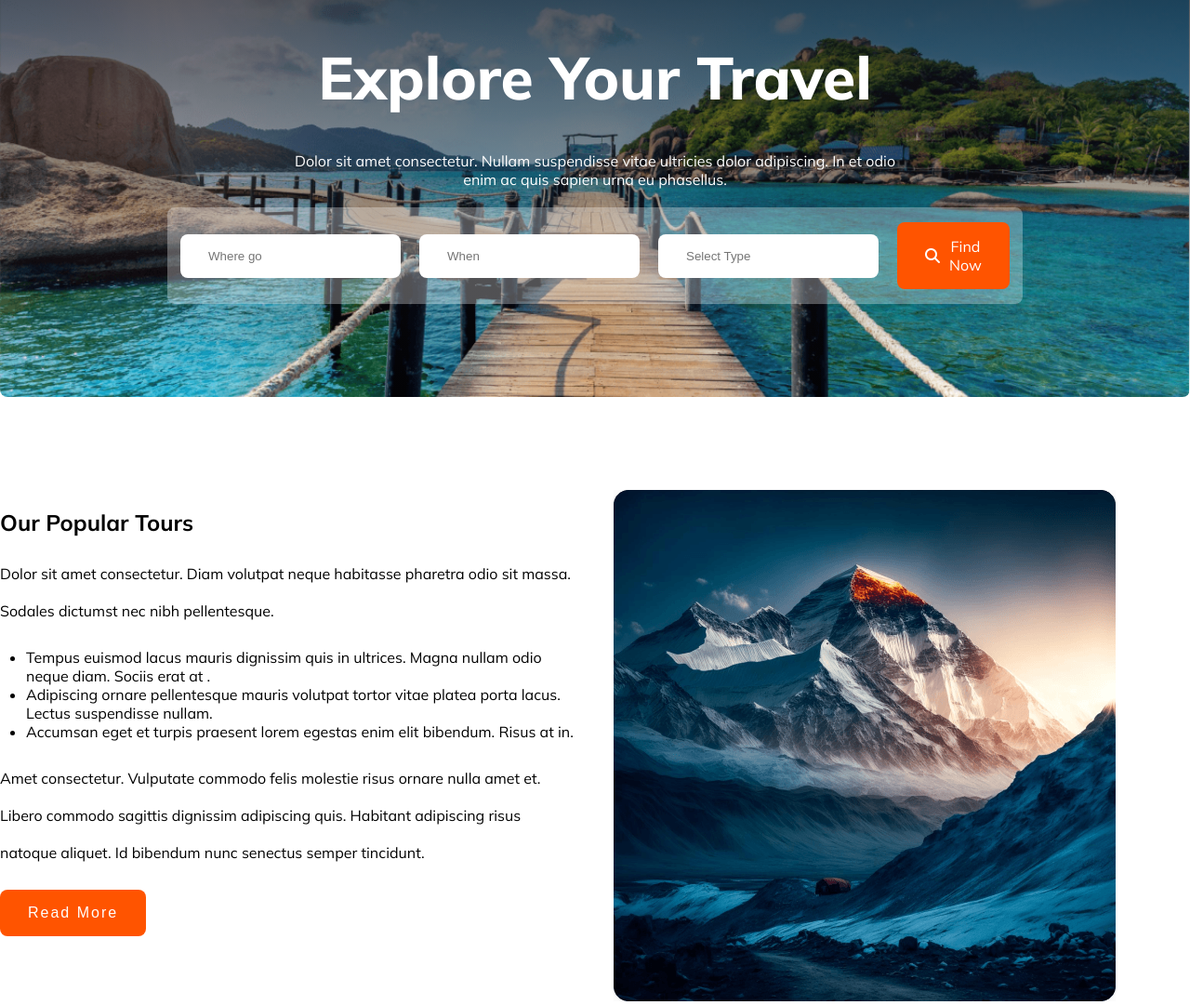
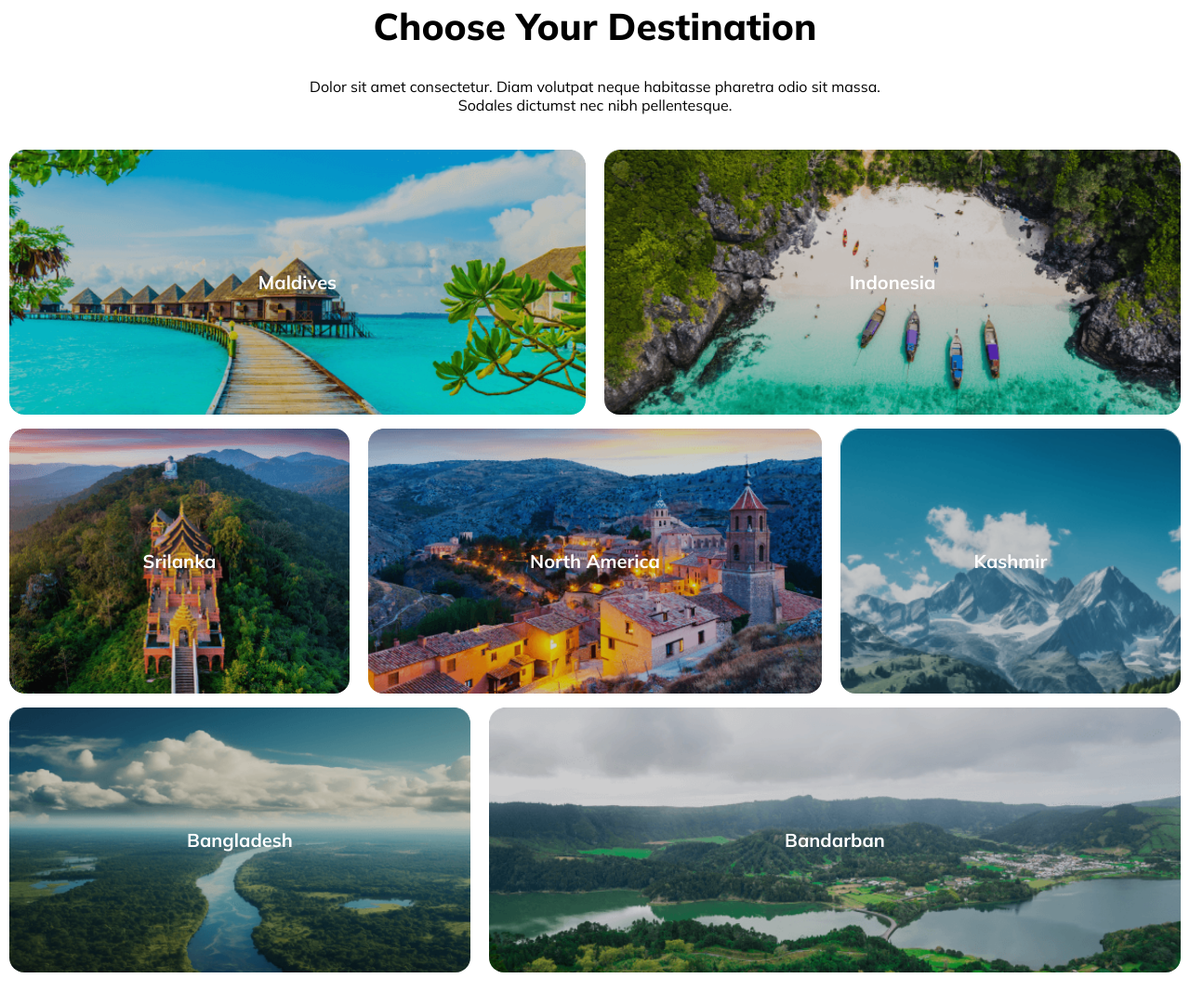
Before and after one commit to rockyhaque/champion-trail, a plain HTML site: page index.html in a window 1280 px wide. Shown: the part 183-1264 px from the top of the page at 93% size. After the commit the page ends 1236 px from the top, so only its background shows below. Drawn offline with Linux system fonts and the light colour scheme.

Commit message:
destination section done

```diff
--- a/css/responsive.css
+++ b/css/responsive.css
@@ -1,4 +1,4 @@
-/* Mobile Device Responsive */
+/*------------->> Mobile Device Responsive<<------------- */
 
 @media (max-width: 600px) {
   /*----------------- Header Section start-------------- */
@@ -15,9 +15,10 @@
   }
 
   /* -----------------Explore Section------------- */
-  main{
+  main {
     padding: 0px 25px;
   }
+
   .explore-container-text {
     padding: 20px 0px;
   }
@@ -71,33 +72,56 @@
     margin-top: 50px;
   }
 
-  .tour-text{
+  .tour-text {
     width: 100%;
     margin-bottom: 10px;
   }
 
-  .tour-list-items{
+  .tour-list-items {
     margin-left: 20px;
   }
 
-  .tour-img{
+  .tour-img {
     width: 100%;
     margin: auto;
   }
 
-  .tour-img img{
+  .tour-img img {
     height: 400px;
     width: 100%;
     object-fit: cover;
     border-radius: 15px;
   }
+
+  /* ------------------Destination Section---------------------- */
+
+  .malives-indonesia,
+  .srilanka-america-kashmir,
+  .bangladesh-bandarban{
+    flex-direction: column;
+    height: 500px;
+  }
+
+  .maldives,
+  .indonesia,
+  .srilanka,
+  .america,
+  .kashmir,
+  .bangladesh,
+  .bandarban{
+    display: flex;
+    justify-content: center;
+    align-items: center;
+    flex: 100%;
+    width: 100%;
+    padding: 0;
+    margin-top: 10px;
   }
 
 
+}
 
-/*------------->> Mobile Device Responsive<<---------------- */
-
-
+/*------------->> Tablet Device Responsive<<---------------- */
 
 @media (min-width: 601px) and (max-width: 992px) {
   header {
@@ -157,31 +181,31 @@
 
   /*-------------------- Popular Tour Section-------------- */
 
-
   .popular-tour-container {
     flex-direction: column;
     margin-top: 50px;
   }
 
-    .tour-text{
+  .tour-text {
     width: 100%;
     margin-bottom: 10px;
   }
 
-    .tour-list-items{
+  .tour-list-items {
     margin-left: 20px;
   }
 
-    .tour-img{
+  .tour-img {
     width: 100%;
     margin: auto;
   }
 
-    .tour-img img{
+  .tour-img img {
     height: 400px;
     width: 100%;
     object-fit: cover;
     border-radius: 15px;
   }
 
+  /* ------------------Destination Section---------------------- */
 }
--- a/css/style.css
+++ b/css/style.css
@@ -33,6 +33,11 @@ body {
   color: var(--white-color);
   letter-spacing: 2px;
   font-size: 16px;
+}
+
+.heading {
+  font-size: 40px;
+  font-weight: 800;
 }
 
 /*----------------- Header Section start-------------- */
@@ -159,29 +164,104 @@ main {
   gap: 40px;
 }
 
-.tour-text{
+.tour-text {
   width: 50%;
   margin-bottom: 30px;
-
 }
 
-.tour-text div{
+.tour-text div {
   margin-top: 20px;
 }
 
-.tour-text p{
+.tour-text p {
   line-height: 40px;
 }
 
-.tour-list-items{
+.tour-list-items {
   margin-left: 28px;
 }
 
-.tour-img{
+.tour-img {
   width: 50%;
 }
 
-.tour-img img{
+.tour-img img {
   height: 550px;
   width: auto;
 }
+
+/* ------------------Destination Section---------------------- */
+
+.destination-container {
+  margin-top: 100px;
+}
+.destination-text {
+  text-align: center;
+}
+
+.destination-text p {
+  margin: 30px 0px;
+}
+
+.destination-img {
+  text-align: center;
+  color: var(--white-color);
+  font-size: 20px;
+  font-weight: 200;
+}
+
+.malives-indonesia,
+.srilanka-america-kashmir,
+.bangladesh-bandarban {
+  display: flex;
+  justify-content: space-around;
+  align-items: center;
+  text-align: center;
+  height: 300px;
+}
+
+.maldives,
+.indonesia,
+.srilanka,
+.america,
+.kashmir,
+.bangladesh,
+.bandarban {
+  margin: 0px 10px;
+  background-repeat: no-repeat;
+  background-size: cover;
+  padding: 130px 0px;
+  width: 480px;
+  border-radius: 16px;
+  object-fit: cover;
+}
+
+.maldives {
+  background-image: url(../Images/Rectangle-5.png);
+  flex: 50%;
+}
+.indonesia {
+  background-image: url(../Images/Rectangle-8.png);
+  flex: 50%;
+}
+
+.srilanka {
+  background-image: url(../Images/Rectangle-6.png);
+  flex: 30%;
+}
+.america {
+  background-image: url(../Images/Rectangle-7.png);
+  flex: 40%;
+}
+.kashmir {
+  background-image: url(../Images/Rectangle-9.png);
+  flex: 30%;
+}
+.bangladesh {
+  background-image: url(../Images/Rectangle-11.png);
+  flex: 40%;
+}
+.bandarban {
+  background-image: url(../Images/Rectangle-10.png);
+  flex: 60%;
+}
--- a/index.html
+++ b/index.html
@@ -34,7 +34,7 @@
 
     <main>
       <!-- Explore Section -->
-      <section>
+      <section class="hidden">
         <div class="explore-container">
           <div class="explore-container-text">
             <div><h1>Explore Your Travel</h1></div>
@@ -59,11 +59,11 @@
       </section>
 
       <!-- Popular Tour Section -->
-      <section>
+      <section class="hidden">
         <div class="popular-tour-container">
           <div class="tour-text">
             <div>
-              <h2>Our Popular Tours</h2>
+              <h2 class="heading">Our Popular Tours</h2>
             </div>
             <div>
               <p>
@@ -104,6 +104,46 @@
           </div>
         </div>
       </section>
+
+      <!-- Destination Section -->
+      <section>
+        <div class="destination-container">
+            <div class="destination-text">
+                <h2 class="heading">Choose Your Destination</h2>
+                <p>Dolor sit amet consectetur. Diam volutpat neque habitasse pharetra odio sit massa. <br> Sodales dictumst nec nibh pellentesque.</p>
+            </div>
+            <div class="destination-img">
+                <div class="malives-indonesia">
+                    <div class="maldives">
+                        <h4>Maldives</h4>
+                    </div>
+                    <div class="indonesia">
+                        <h4>Indonesia</h4>
+                    </div>
+                </div>
+                <div class="srilanka-america-kashmir">
+                    <div class="srilanka">
+                        <h4>Srilanka</h4>
+                    </div>
+                    <div class="america">
+                        <h4>North America</h4>
+                    </div>
+                    <div class="kashmir">
+                        <h4>Kashmir</h4>
+                    </div>
+                </div>
+                <div class="bangladesh-bandarban">
+                    <div class="bangladesh">
+                        <h4>Bangladesh</h4>
+                    </div>
+                    <div class="bandarban">
+                        <h4>Bandarban</h4>
+                    </div>
+                </div>
+            </div>
+
+        </div>
+      </section>
     </main>
 
     <footer></footer>
```
Also changed, not shown: Images/Group-39.png (renamed from Images/Group 39.png), Images/Group-40.png (renamed from Images/Group 40.png), Images/Group-40089.png (renamed from Images/Group 40089.png), Images/Rectangle-10.png (renamed from Images/Rectangle 10.png), Images/Rectangle-11.png (renamed from Images/Rectangle 11.png), Images/Rectangle-5.png (renamed from Images/Rectangle 5.png), Images/Rectangle-6.png (renamed from Images/Rectangle 6.png), Images/Rectangle-7.png (renamed from Images/Rectangle 7.png), Images/Rectangle-8.png (renamed from Images/Rectangle 8.png), Images/Rectangle-80.png (renamed from Images/Rectangle 80.png), Images/Rectangle-9.png (renamed from Images/Rectangle 9.png). Lines whose indentation alone changed are shown as unchanged.
